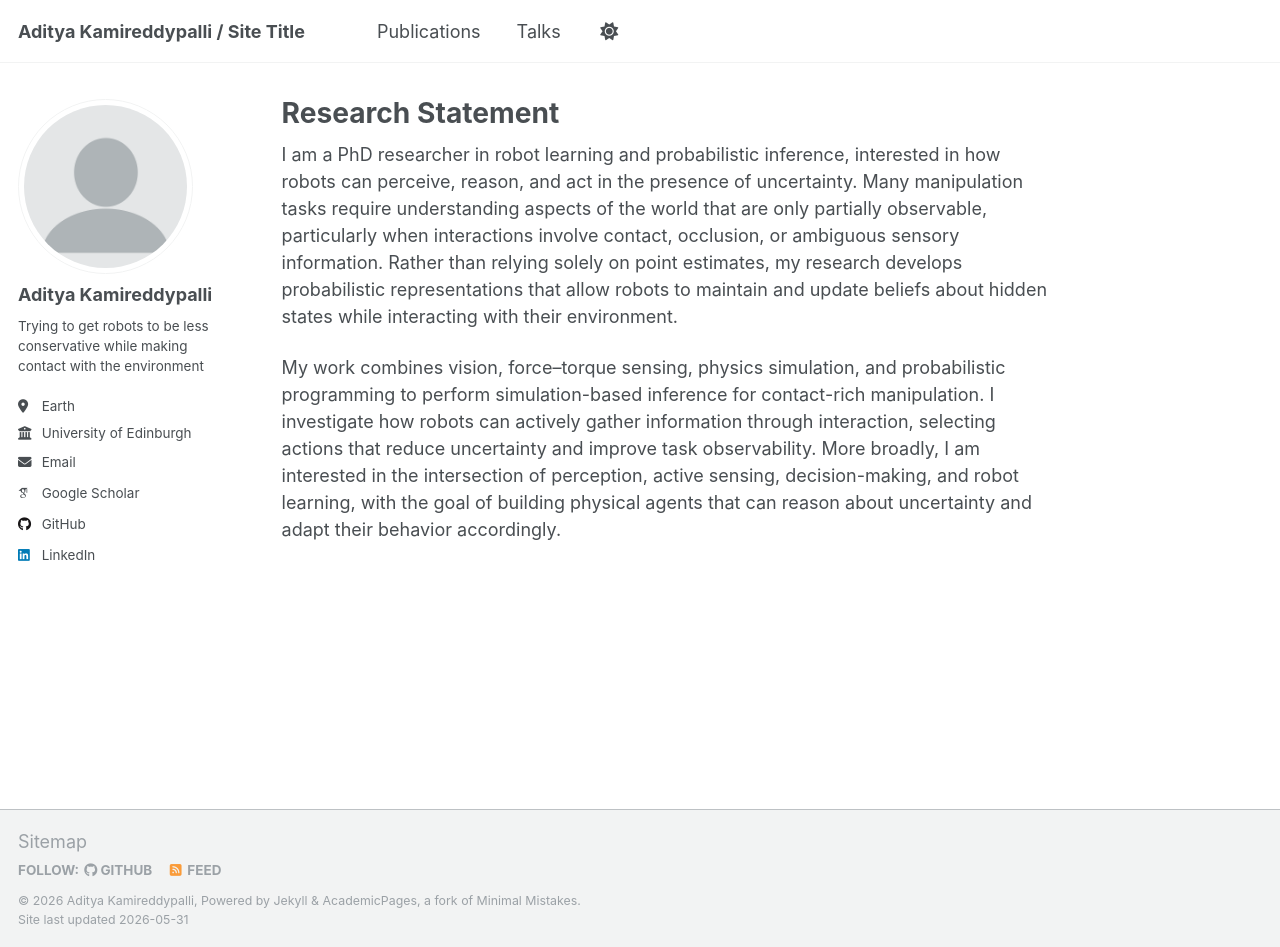
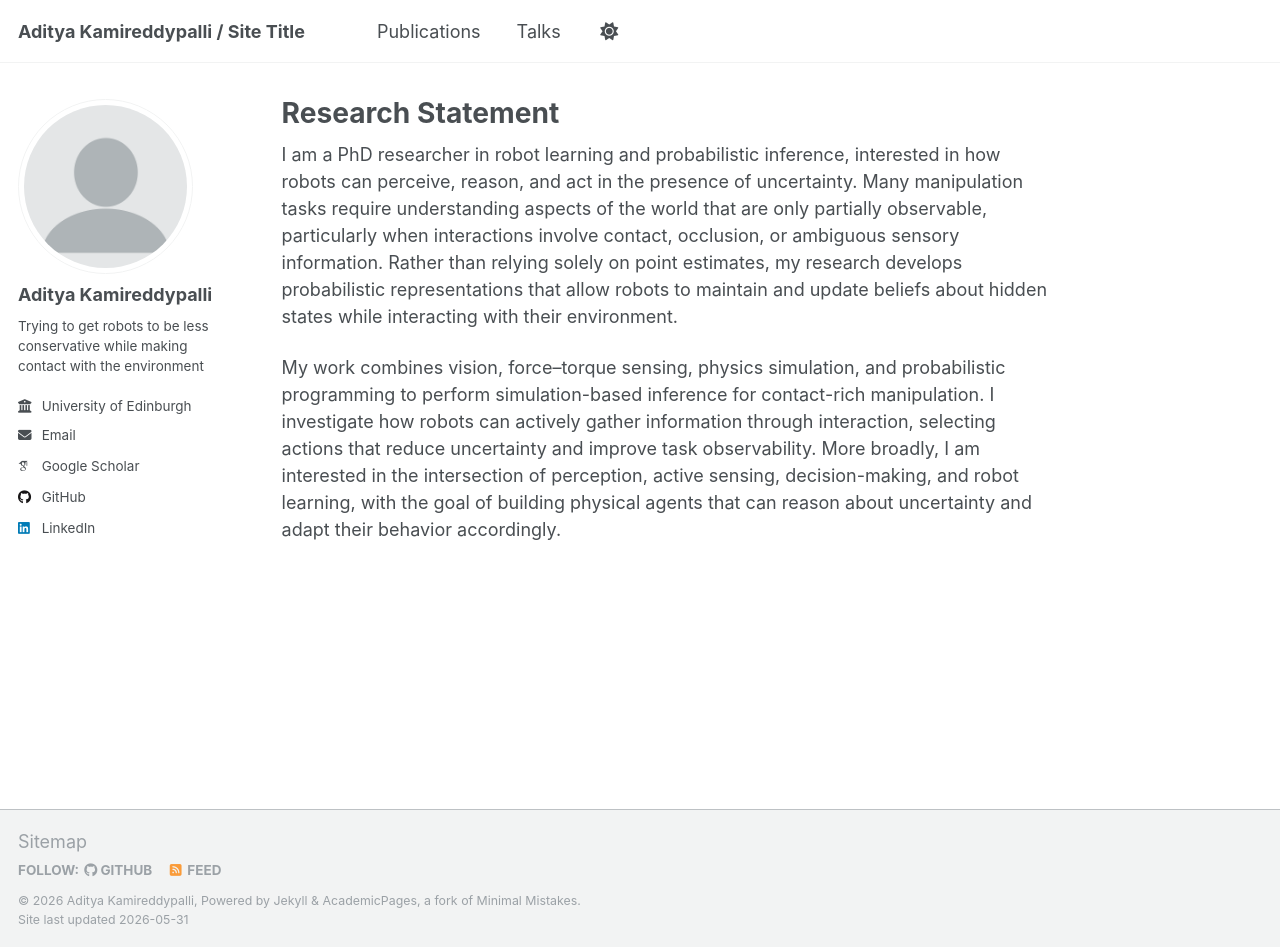
Before and after one commit to kamiradi/kamiradi.github.io, a Jekyll site: the page built from _pages/about.md, in a window 1280 px wide and 947 px high. Built offline with Jekyll 4.4.1, drawn with Linux system fonts in a browser that asks for light colours; some web fonts are replaced; a script that is not in the unit is left out.

Commit message:
Remove Earth symbol denoting location from socials section

```diff
--- a/_includes/author-profile.html
+++ b/_includes/author-profile.html
@@ -24,9 +24,6 @@
     <button class="btn btn--inverse">Follow</button>
     <ul class="author__urls social-icons">
       <!-- Font Awesome icons / Biographic information  -->
-      {% if author.location %}
-        <li class="author__desktop"><i class="fas fa-fw fa-location-dot icon-pad-right" aria-hidden="true"></i>{{ author.location }}</li>
-      {% endif %}
       {% if author.employer %}
         <li class="author__desktop"><i class="fas fa-fw fa-building-columns icon-pad-right" aria-hidden="true"></i>{{ author.employer }}</li>
       {% endif %}
```
